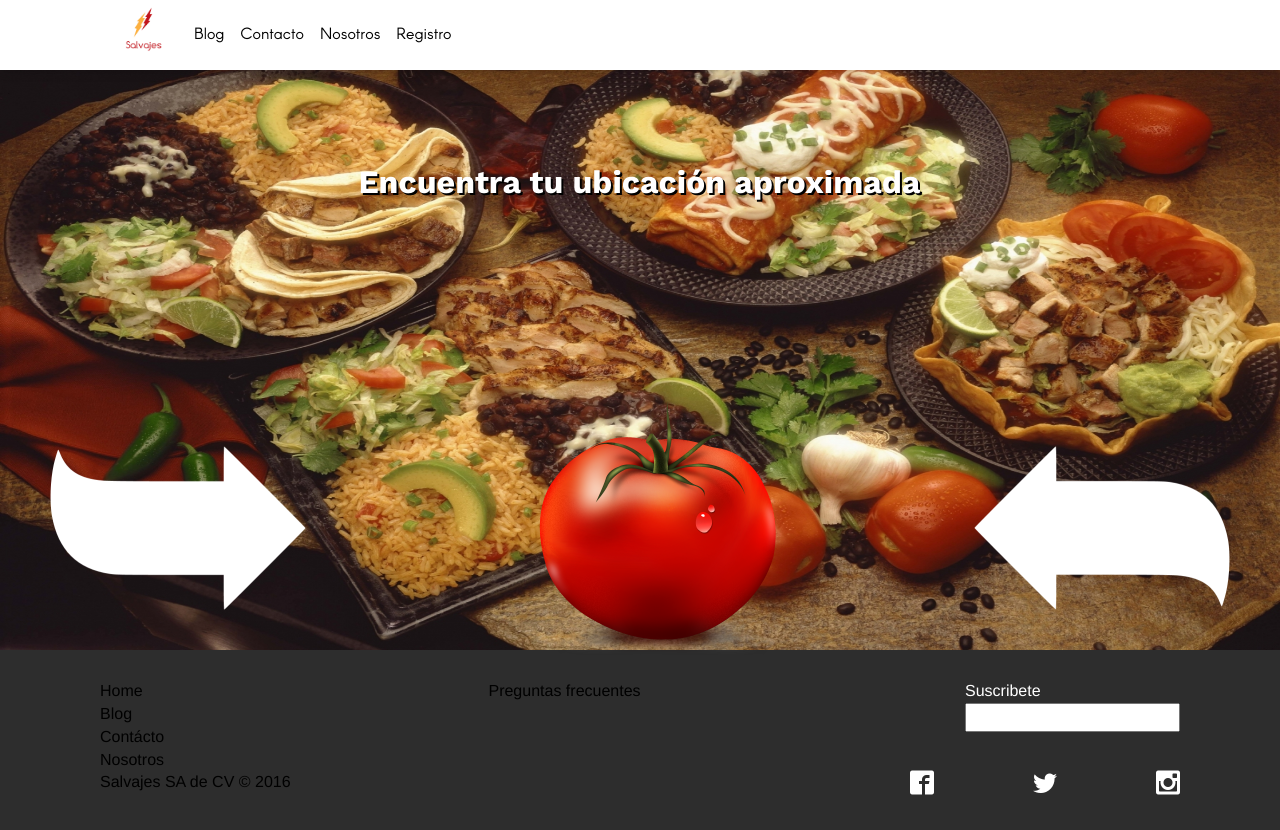
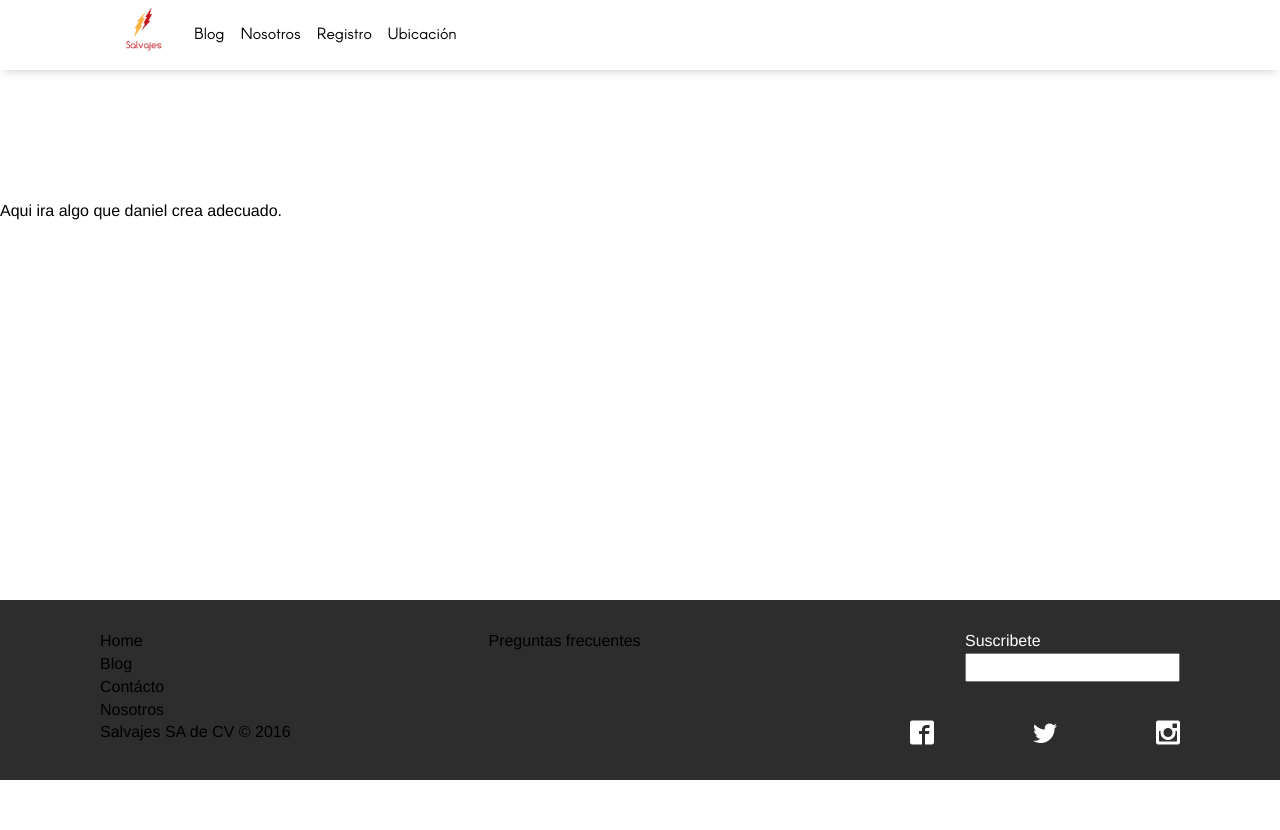
Before and after one commit to Salvajes/ProyectoSalvaje, a Symfony app: template src/AppBundle/Resources/views/pages/index.html.twig in a window 1280 px wide. After the commit the page ends 780 px from the top, so only its background shows below. Run offline with Twig, Linux system fonts and the light colour scheme; the template is opened without the code that fills it, so the values that code supplies are empty; some libraries are stand-ins or nearby versions; some web fonts are replaced.

Commit message:
depuracion

```diff
--- a/src/AppBundle/Resources/public/css/index-styles.css
+++ b/src/AppBundle/Resources/public/css/index-styles.css
@@ -4,49 +4,3 @@ a{
 a:visited{
     color: black;
 }
-.arrow{
-    width: 256px;
-    height: 256px;
-    position: absolute;
-    z-index: 1;
-    top: 50%;
-    left: 50px;
-}
-.food{
-    width: 100%;
-    position: relative;
-    z-index: 0;
-    height: 650px;
-}
-.image-font {
-    position: absolute;
-    top: 20%;
-    left: 28%;
-    margin-right: auto;
-    margin-left: auto;
-    font-size: 2rem;
-    color: white;
-    font-family: Work;
-    text-shadow: 2px 2px black;}
-.tomato{
-    width: 256px;
-    height: 256px;
-    position: absolute;
-    z-index: 1;
-    top: 50%;
-    left: 530px;
-    cursor: pointer;
-}
-.arrow180
-{
-    width: 256px;
-    height: 256px;
-    position: absolute;
-    z-index: 1;
-    top: 50%;
-    right: 50px;
-    -moz-transform:rotate(180deg);
-    -webkit-transform:rotate(180deg);
-    -o-transform:rotate(180deg);
-    -ms-transform:rotate(180deg);
-}
--- a/src/AppBundle/Resources/views/base.html.twig
+++ b/src/AppBundle/Resources/views/base.html.twig
@@ -17,11 +17,11 @@
                     <img src="{{ asset('bundles/app/images/salvajes.png') }}" class="logo-img"/>
                 </a>
                 <button onclick="window.location.href='{{ path('blog') }}'" class="button">Blog</button>
-                <button onclick="window.location.href='{{ path('contact') }}'" class="button">Contacto</button>
                 <button onclick="window.location.href='{{ path('about_us') }}'" class="button">Nosotros</button>
                 <button id="signButton" type="button" class="button" data-toggle="modal" data-target="#signModal">
                     Registro
                 </button>
+                <button onclick="window.location.href='{{ path('location') }}'" class="button">Ubicaci&oacute;n</button>
             </div>
         </div>
     </header>
--- a/src/AppBundle/Resources/views/pages/index.html.twig
+++ b/src/AppBundle/Resources/views/pages/index.html.twig
@@ -4,12 +4,8 @@
 
     <link rel="stylesheet" href="{{ asset('bundles/app/css/index-styles.css') }}">
 
-    <div>
-        <img class="food" src="{{ asset('bundles/app/images/comida-mexicana.jpg') }}">
-        <img class="arrow" src="{{ asset('bundles/app/images/arrow.png') }}">
-        <img class="arrow180" src="{{ asset('bundles/app/images/arrow.png') }}">
-        <span class="image-font">Encuentra tu ubicaci&oacute;n aproximada</span>
-        <img class="tomato" src="{{ asset('bundles/app/images/tomato.png') }}">
+    <div style="width: 100%; height: 600px; top:200px; z-index: 1; position: relative">
+        <span style="color: black">Aqui ira algo que daniel crea adecuado.</span>
     </div>
 
 
@@ -20,9 +16,6 @@
 
         $(document).ready(function(){
 
-            $(".tomato").on('click',function(){
-                window.location.href='{{ path('location') }}';
-            });
         });
     </script>
 
```
Also changed, not shown: src/AppBundle/Resources/public/images/arrow.png (deleted), src/AppBundle/Resources/public/images/comida-mexicana.jpg (deleted), src/AppBundle/Resources/public/images/tomato.png (deleted).
